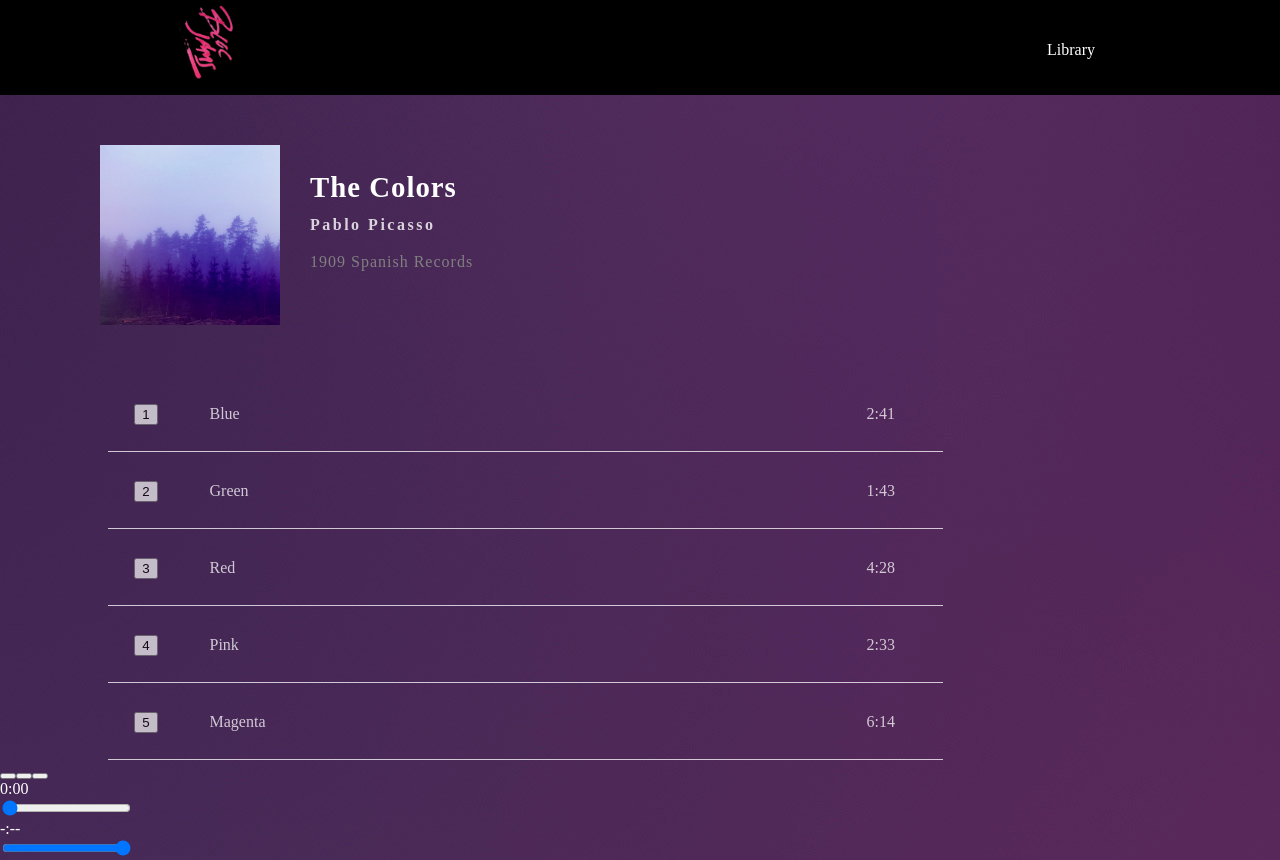
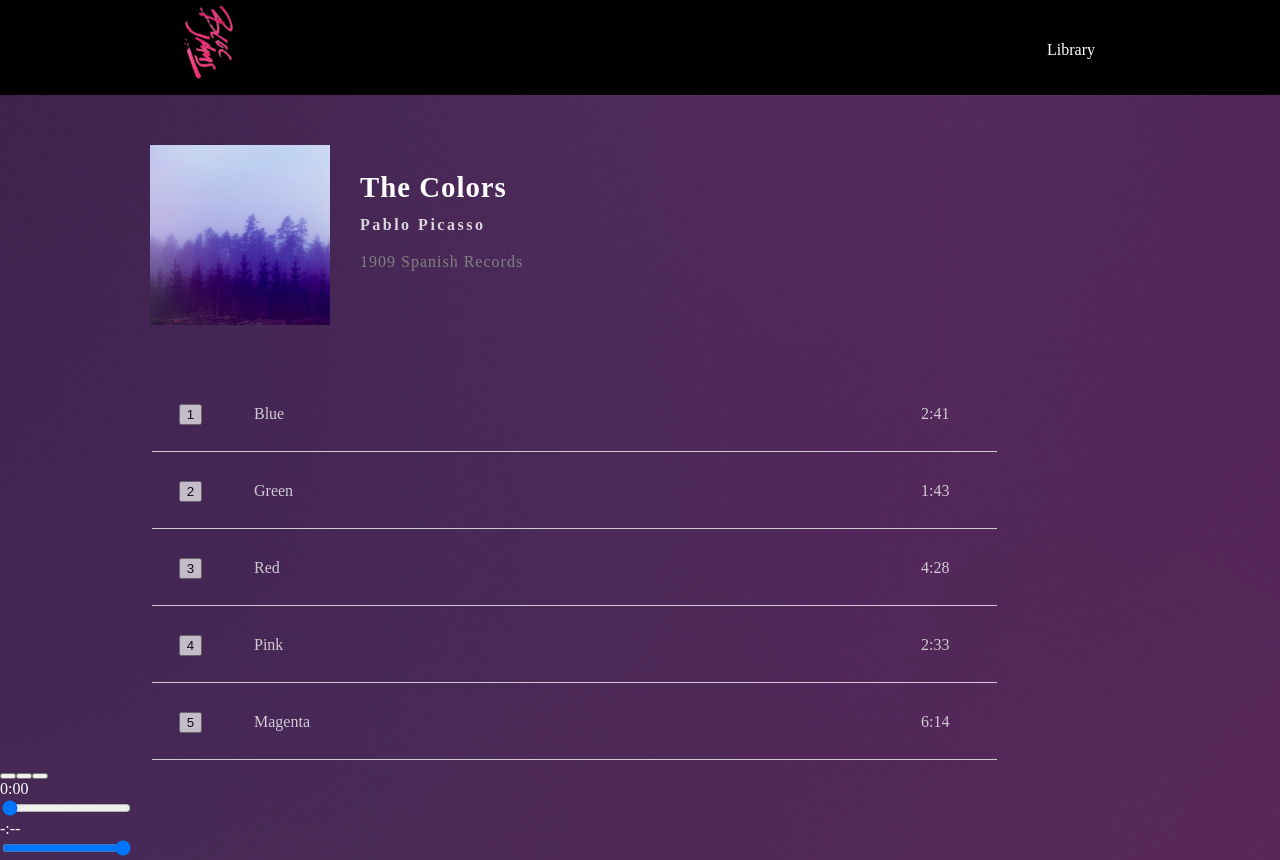
Before and after one commit to mcbeauregard/bloc-jams-react, a React (Create React App) app: page /album/the-colors in a window 1280 px wide. Built offline with nearby package versions, Linux system fonts and the light colour scheme; some icons are missing.

Commit message:
updated songlist

```diff
--- a/src/components/Album.css
+++ b/src/components/Album.css
@@ -35,7 +35,8 @@ body {
 /* album info */
 
 #album-info {
-  display: table;
+  display: block;
+  margin-left: 50px;
 }
 
 #album-info img {
@@ -75,6 +76,8 @@ body {
 
 #song-list {
   width: 950px;
+  display: block;
+  margin-left: 50px;
   padding-left: 100px;
   padding-right: 0px;
   text-align: center;
@@ -93,7 +96,7 @@ td.song-playing{
 td.song-title {
   display: inline-block;
   text-align: left;
-  width: 655px;
+  width: 665px;
   border-bottom: 1px solid #ffff;
   padding-left: 25px;
 }
```
